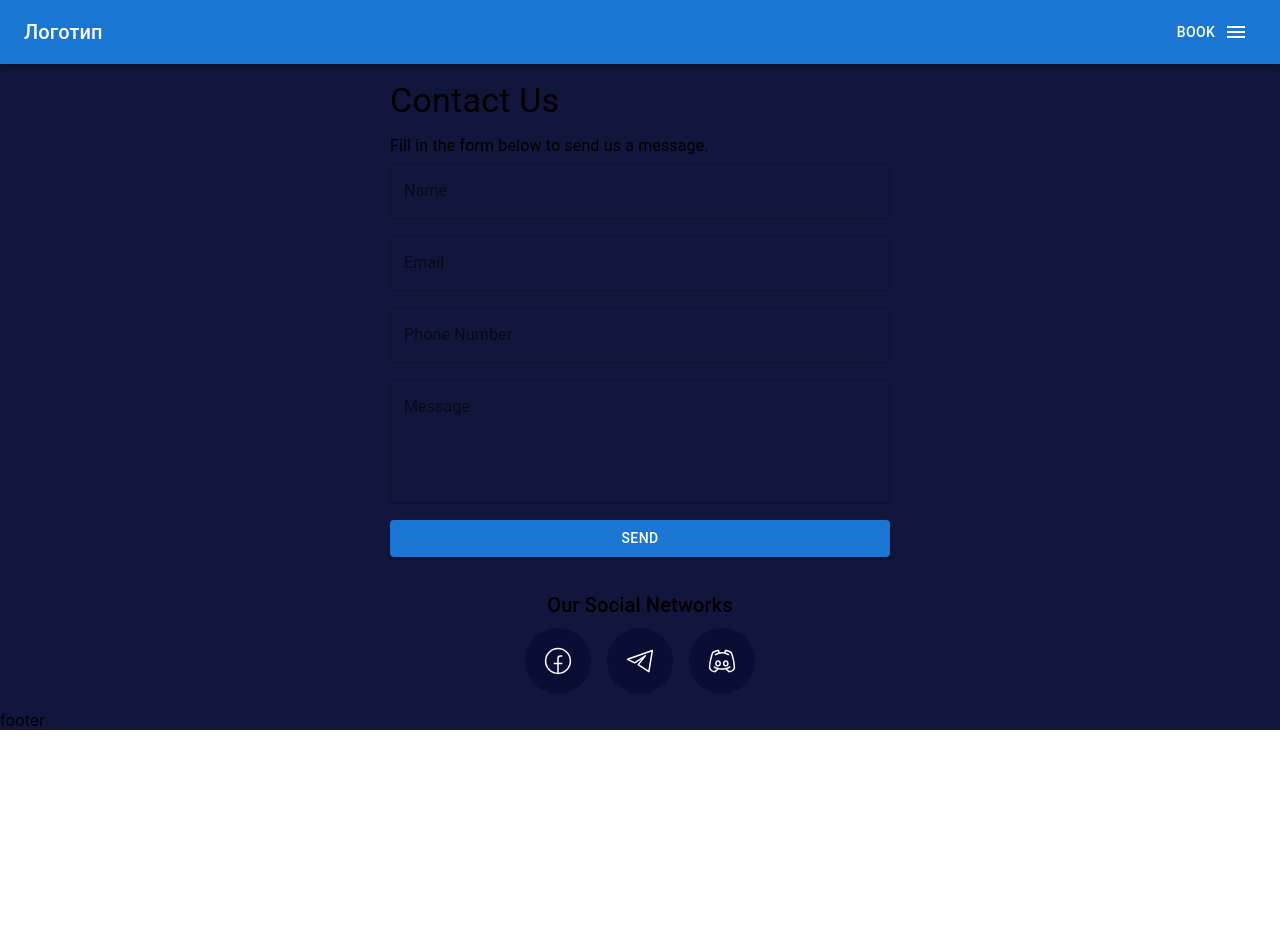
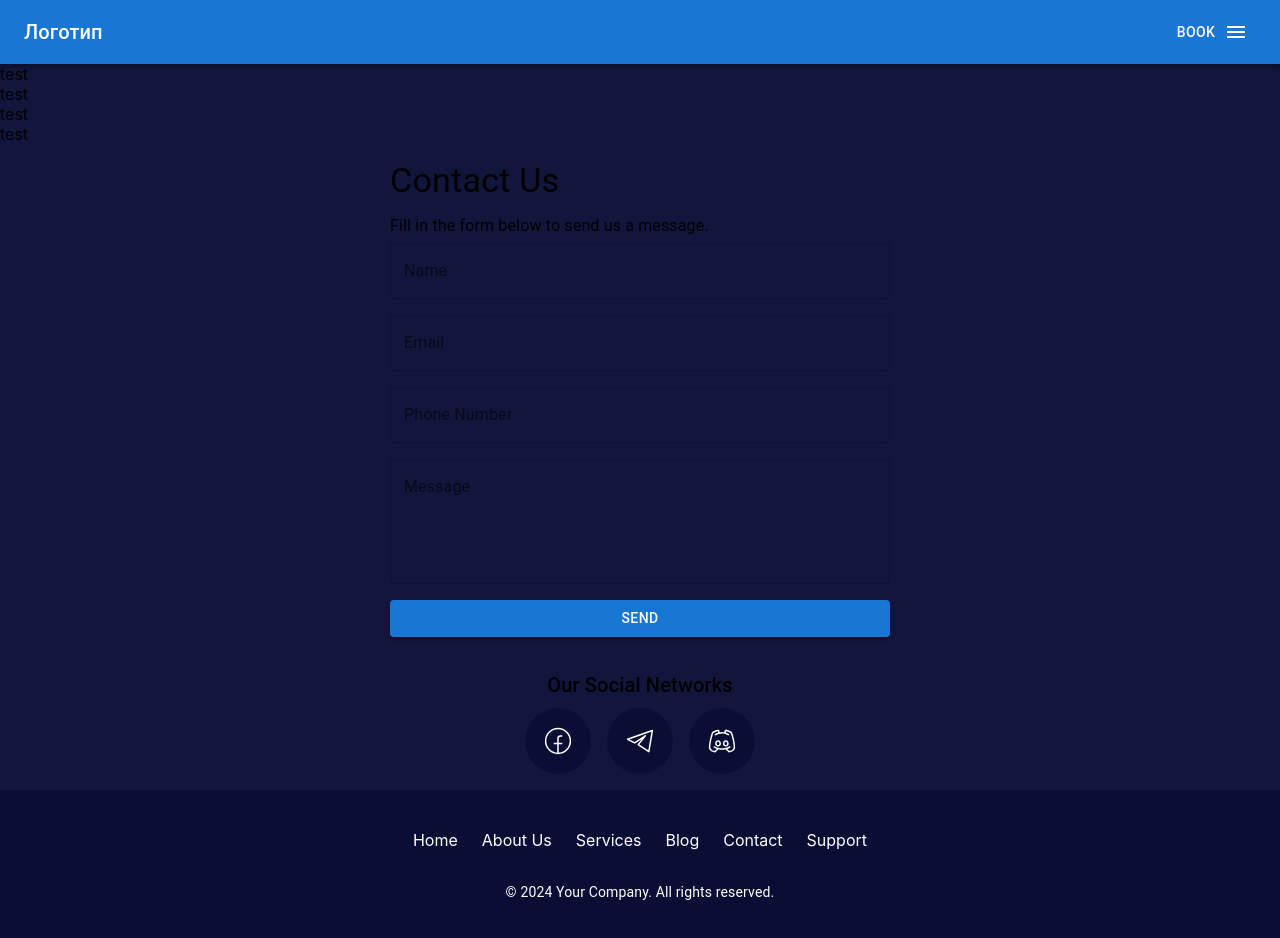
Before and after one commit to NVadim11/TapTap, a React (Create React App) app: page / in a window 1280 px wide. Shown: the top 938 px of the page. Before the commit the page ends 800 px from the top, so only its background shows below. Built offline with nearby package versions, Linux system fonts and the light colour scheme.

Commit message:
mockup structure

```diff
--- a/src/App.js
+++ b/src/App.js
@@ -1,5 +1,9 @@
 import './App.scss';
 import Header from './components/Header/Header.jsx';
+import Cover from './components/Cover/Cover.jsx';
+import Projects from './components/Projects/Projects.jsx';
+import About from './components/About/About.jsx';
+import Goals from './components/Goals/Goals.jsx'
 import MyForm from './components/MyForm/MyForm.jsx';
 import Footer from './components/Footer/Footer.jsx';
 
@@ -8,6 +12,10 @@ function App() {
     <div className="wrapper">
         <Header/>
         <div className='main'>
+          <Cover/>
+          <Projects/>
+          <About/>
+          <Goals/>
           <MyForm/>
         </div>
         <Footer/>
--- /dev/null
+++ b/src/components/About/About.jsx
@@ -0,0 +1,9 @@
+import React from 'react';
+
+const About = () => {
+    return (
+        <div>test</div>
+    );
+}
+
+export default About;
--- /dev/null
+++ b/src/components/Cover/Cover.jsx
@@ -0,0 +1,9 @@
+import React from 'react';
+
+const Cover = () => {
+    return (
+        <div>test</div>
+    );
+}
+
+export default Cover;
--- a/src/components/Footer/Footer.jsx
+++ b/src/components/Footer/Footer.jsx
@@ -1,9 +1,57 @@
 import React from 'react';
+import { Box, Typography, Link, Grid } from '@mui/material';
 
 const Footer = () => {
-    return (
-        <div className="footer">footer</div>
-    )
-}
+  return (
+    <Box
+      component="footer"
+      sx={{
+        backgroundColor: '#0a0e35',
+        color: '#fff',
+        padding: '40px 20px',
+        textAlign: 'center',
+      }}
+    >
+      <Grid container spacing={3} justifyContent="center">
+        <Grid item>
+          <Link href="#" color="inherit" underline="none">
+            Home
+          </Link>
+        </Grid>
+        <Grid item>
+          <Link href="#" color="inherit" underline="none">
+            About Us
+          </Link>
+        </Grid>
+        <Grid item>
+          <Link href="#" color="inherit" underline="none">
+            Services
+          </Link>
+        </Grid>
+        <Grid item>
+          <Link href="#" color="inherit" underline="none">
+            Blog
+          </Link>
+        </Grid>
+        <Grid item>
+          <Link href="#" color="inherit" underline="none">
+            Contact
+          </Link>
+        </Grid>
+        <Grid item>
+          <Link href="#" color="inherit" underline="none">
+            Support
+          </Link>
+        </Grid>
+      </Grid>
 
-export default Footer
+      <Box sx={{ marginTop: 4 }}>
+        <Typography variant="body2" color="inherit">
+          © {new Date().getFullYear()} Your Company. All rights reserved.
+        </Typography>
+      </Box>
+    </Box>
+  );
+};
+
+export default Footer;
--- /dev/null
+++ b/src/components/Goals/Goals.jsx
@@ -0,0 +1,9 @@
+import React from 'react';
+
+const Goals = () => {
+    return (
+        <div>test</div>
+    );
+}
+
+export default Goals;
--- /dev/null
+++ b/src/components/Projects/Projects.jsx
@@ -0,0 +1,9 @@
+import React from 'react';
+
+const Projects = () => {
+    return (
+        <div>test</div>
+    );
+}
+
+export default Projects;
```
